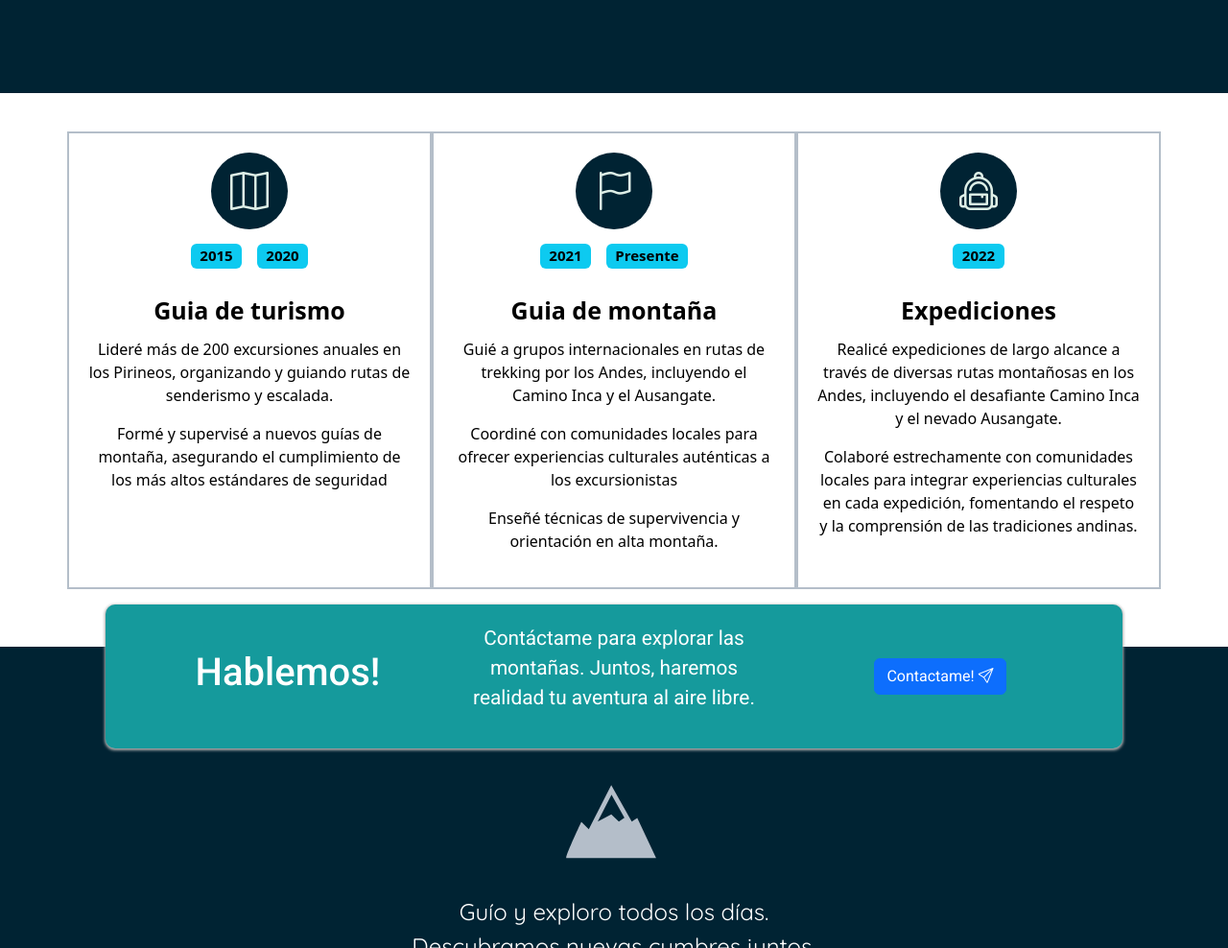
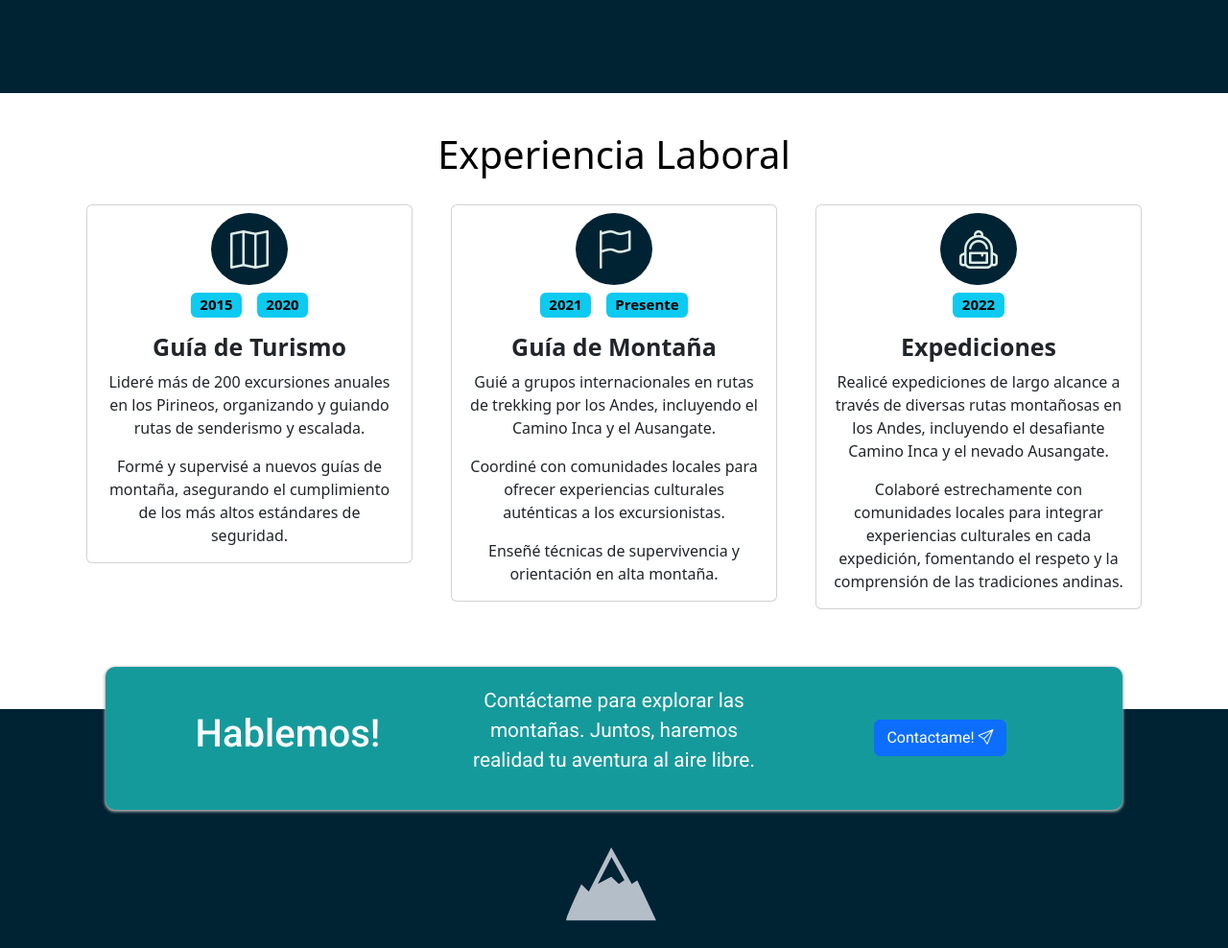
Before and after one commit to faqcjs/landin-page-guia, a plain HTML site: page index.html in a window 1280 px wide. Shown: the part 1060-2048 px from the top of the page at 96% size. Drawn offline with nearby package versions, Linux system fonts and the light colour scheme.

Commit message:
cabie a tarjetas la experiencia y cambios en el formulario

```diff
--- a/index.html
+++ b/index.html
@@ -77,7 +77,7 @@
         <!-- Texto superpuesto -->
         <div class="hero-text position-absolute top-50 start-50 translate-middle text-center">
             <h1 class="display-4 text-white nombre">Sergio Quiroga</h1>
-            <p class="text-white frase">Montañista Profesional.</p>
+            <p class="text-white frase">Guia de montaña.</p>
         </div>
     </section>
 
@@ -94,63 +94,73 @@
      <!-- Experiencia -->
      <section class="experiencia seccion-clara" id="exp">
         <div class="container text-center">
-            <div class="row ">
-                <!-- guia de turismo-->
+            <h1>Experiencia Laboral</h1>
+            <div class="row">
+                <!-- Tarjeta: Guia de turismo -->
                 <div class="columna col-12 col-md-4">
-                    <i class="bi bi-map rounded-circle"></i>
+                    <div class="card mb-4">
+                        <div class="card-body text-center">
+                            <i class="bi bi-map rounded-circle icono-titulo"></i>
                             <div class="badges-contender">
                                 <span class="badge text-bg-info">2015</span>
                                 <span class="badge text-bg-info">2020</span>
                             </div>
-                    <p class="exp-titulo">Guia de turismo</p>
-                    <div class="exp-laboral">
-                        <p>Lideré más de 200 excursiones anuales en los Pirineos, organizando y guiando rutas de senderismo y escalada.</p>
-                        <p>Formé y supervisé a nuevos guías de montaña, asegurando el cumplimiento de los más altos estándares de seguridad</p>
+                            <h5 class="card-title exp-titulo">Guía de Turismo</h5>
+                            <p class="card-text exp-laboral">
+                                Lideré más de 200 excursiones anuales en los Pirineos, organizando y guiando rutas de senderismo y escalada.
+                            </p>
+                            <p class="card-text exp-laboral">
+                                Formé y supervisé a nuevos guías de montaña, asegurando el cumplimiento de los más altos estándares de seguridad.
+                            </p>
                         </div>
 
                     </div>
-                <!-- Guia de Montaña -->
+
+                </div>
+                <!-- Tarjeta: Guia de Montaña -->
                 <div class="columna col-12 col-md-4">
-                    <i class="bi bi-flag rounded-circle"></i>
+                    <div class="card mb-4">
+                        <div class="card-body text-center">
+                            <i class="bi bi-flag rounded-circle icono-titulo"></i>
                             <div class="badges-contender">
                                 <span class="badge text-bg-info">2021</span>
                                 <span class="badge text-bg-info">Presente</span>
                             </div>
-                    <p class="exp-titulo">Guia de montaña</p>
-                    <div class="exp-laboral">
-                        <p>Guié a grupos internacionales en rutas de trekking por los Andes, incluyendo el Camino Inca y el Ausangate.
+                            <h5 class="card-title exp-titulo">Guía de Montaña</h5>
+                            <p class="card-text exp-laboral">
+                                Guié a grupos internacionales en rutas de trekking por los Andes, incluyendo el Camino Inca y el Ausangate.
                             </p>
-                        <p>Coordiné con comunidades locales para ofrecer experiencias culturales auténticas a los excursionistas</p>
-                        <p>Enseñé técnicas de supervivencia y orientación en alta montaña.
+                            <p class="card-text exp-laboral">
+                                Coordiné con comunidades locales para ofrecer experiencias culturales auténticas a los excursionistas.
+                            </p>
+                            <p class="card-text exp-laboral">
+                                Enseñé técnicas de supervivencia y orientación en alta montaña.
                             </p>
                         </div>
-
-
-
-
-
-
                     </div>
-                <!-- Expedicion -->
+                </div>
+                <!-- Tarjeta: Expediciones -->
                 <div class="columna col-12 col-md-4">
-                    <i class="bi bi-backpack2 rounded-circle"></i>
+                    <div class="card mb-4">
+                        <div class="card-body text-center">
+                            <i class="bi bi-backpack2 rounded-circle icono-titulo"></i>
                             <div class="badges-contender">
                                 <span class="badge text-bg-info">2022</span>
-
                             </div>
-                    <p class="exp-titulo">Expediciones</p>
-                    <div class="exp-laboral">
-                        <p>Realicé expediciones de largo alcance a través de diversas rutas montañosas en los Andes, incluyendo el desafiante Camino Inca y el nevado Ausangate.
+                            <h5 class="card-title exp-titulo">Expediciones</h5>
+                            <p class="card-text exp-laboral">
+                                Realicé expediciones de largo alcance a través de diversas rutas montañosas en los Andes, incluyendo el desafiante Camino Inca y el nevado Ausangate.
                             </p>
-                        <p>Colaboré estrechamente con comunidades locales para integrar experiencias culturales en cada expedición, fomentando el respeto y la comprensión de las tradiciones andinas.
+                            <p class="card-text exp-laboral">
+                                Colaboré estrechamente con comunidades locales para integrar experiencias culturales en cada expedición, fomentando el respeto y la comprensión de las tradiciones andinas.
                             </p>
                         </div>
-
-
-
+                    </div>
+                </div>
             </div>
         </div>
     </section>
+
 
       <!-- Contacto -->
       <section class="contacto seccion-oscura" id="contacto">
@@ -170,18 +180,18 @@
                           </button>
 
                           <!-- Modal -->
-                          <div class="modal fade" id="exampleModal" tabindex="-1" aria-labelledby="exampleModalLabel" aria-hidden="true">
+                          <div class="modal fade" data-bs-theme="dark" id="exampleModal" tabindex="-1" aria-labelledby="exampleModalLabel" aria-hidden="true">
                             <div class="modal-dialog">
                               <div class="modal-content">
                                 <div class="modal-header">
                                   <h1 class="modal-title fs-5" id="exampleModalLabel">Formulario de Contacto</h1>
                                   <button type="button" class="btn-close" data-bs-dismiss="modal" aria-label="Close"></button>
                                 </div>
-                                <div class="modal-body">
+                                <div class="modal-body ">
                                   <!-- Formulario de contacto dentro del modal -->
-                                  <form>
-                                    <div class="mb-3">
-                                      <label for="name" class="form-label">Nombre</label>
+                                  <form >
+                                    <div class="mb-3 ">
+                                      <label for="name" class="form-label ">Nombre</label>
                                       <input type="text" class="form-control" id="name" placeholder="Ingresa tu nombre" required>
                                     </div>
 
@@ -200,13 +210,13 @@
                                       <textarea class="form-control" id="message" rows="4" placeholder="Escribe tu mensaje aquí" required></textarea>
                                     </div>
 
-                                    <button type="submit" class="btn btn-primary">Enviar</button>
+                                    <div class="text-center">
+                                        <button type="button" class="btn btn-primary" id="liveAlertBtn">Enviar</button>
+                                    </div>
                                   </form>
                                   <!-- Fin del formulario -->
                                 </div>
-                                <div class="modal-footer">
-                                  <button type="button" class="btn btn-secondary" data-bs-dismiss="modal">Cerrar</button>
-                                </div>
+
                               </div>
                             </div>
                           </div>
@@ -234,6 +244,7 @@
             Todos los derechos reservados (2024) &#169;
         </div>
       </footer>
-    <script src="https://cdn.jsdelivr.net/npm/bootstrap@5.3.3/dist/js/bootstrap.bundle.min.js" integrity="sha384-YvpcrYf0tY3lHB60NNkmXc5s9fDVZLESaAA55NDzOxhy9GkcIdslK1eN7N6jIeHz" crossorigin="anonymous"></script>
+    <script src="https://cdn.jsdelivr.net/npm/bootstrap@5.3.3/dist/js/bootstrap.bundle.min.js" integrity="sha384-YvpcrYf0tY3lHB60NNkmXc5s9fDVZLESaAA55NDzOxhy9GkcIdslK1eN7N6jIeHz" crossorigin="anonymous">
+    </script>
 </body>
 </html>
--- a/style.css
+++ b/style.css
@@ -116,18 +116,21 @@ h1{
 
 .experiencia .columna{
     padding: 20px;
-    border: 2px solid #B4BEC9;
     display: flex;
     flex-direction: column;
     align-items: center;
     transition: all 0.2s ease-in;
     background-color: white;
-    gap: 0;
+
 }
 
-.experiencia .columna:hover{
+.experiencia .card {
+    transition: background-color 0.5s ease; /* Ajusta el tiempo y la función de transición según lo desees */
+}
 
+.experiencia .card:hover {
     background-color: #DEEFE7;
+    cursor: pointer;
 }
 
 .experiencia i {
@@ -189,8 +192,18 @@ h1{
     font-size: 1.3rem;
 }
 
+.contacto form{
 
+    text-align: start;
+}
 
+.contacto input, textarea{
+    padding-bottom: 1rem;
+}
+
+.contacto button{
+    align-items:center;
+}
 #contacto{
     font-family: 'Roboto', sans-serif;
 }
```
Lines whose indentation alone changed are shown as unchanged.
